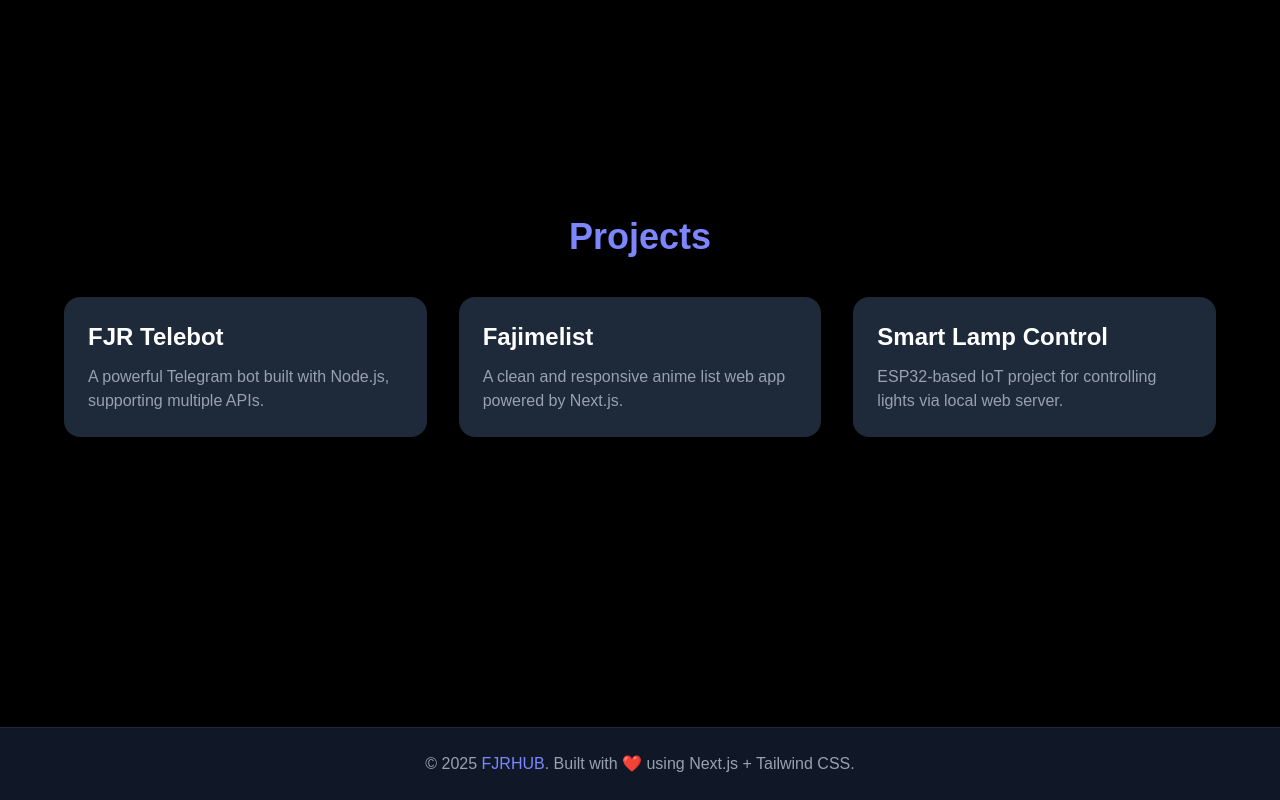
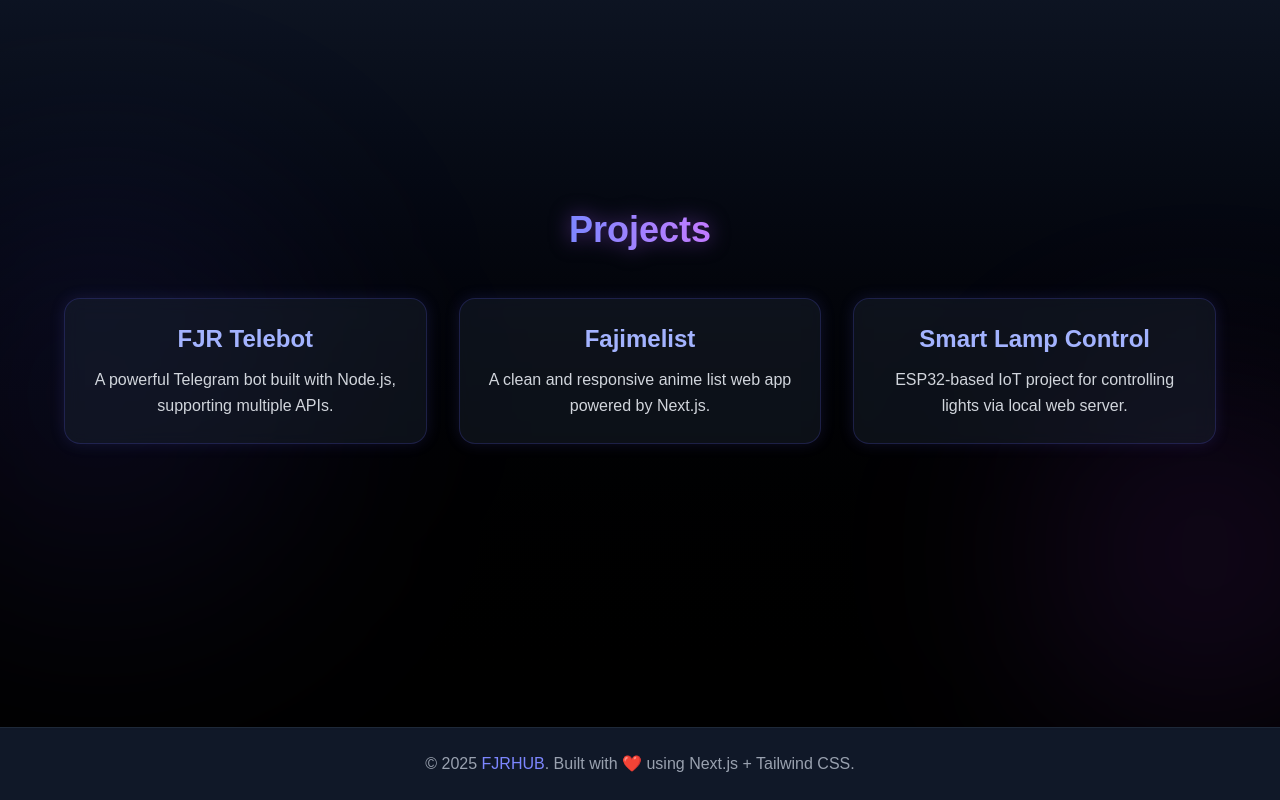
Before and after one commit to fjrhub/fjr, a Next.js app: page / in a window 1280 px wide. Shown: the part 873-1673 px from the top of the page. Built offline with nearby package versions, Linux system fonts and the light colour scheme.

Commit message:
style(projects): unify section gradient with hero for smoother visual flow

```diff
--- a/app/components/Projects.jsx
+++ b/app/components/Projects.jsx
@@ -21,21 +21,32 @@
   return (
     <section
       id="projects"
-      className="h-screen flex flex-col justify-center bg-black text-white px-6"
+      className="min-h-screen flex flex-col justify-center items-center
+                 bg-gradient-to-b from-gray-900 to-black text-white px-6 text-center relative overflow-hidden"
     >
-      <h2 className="text-4xl font-bold mb-10 text-center text-indigo-400">
+      {/* efek cahaya halus biar nyatu sama hero */}
+      <div className="absolute inset-0">
+        <div className="absolute w-[400px] h-[400px] bg-indigo-500/10 blur-[120px] rounded-full top-1/3 left-[-100px]" />
+        <div className="absolute w-[350px] h-[350px] bg-purple-500/10 blur-[100px] rounded-full bottom-0 right-[-100px]" />
+      </div>
+
+      <h2 className="text-4xl font-bold mb-12 text-transparent bg-clip-text bg-gradient-to-r from-indigo-400 to-purple-400 drop-shadow-[0_0_10px_rgba(168,85,247,0.5)] relative z-10">
         Projects
       </h2>
 
-      <div className="grid md:grid-cols-3 gap-8 max-w-6xl mx-auto">
+      <div className="grid md:grid-cols-3 gap-8 max-w-6xl mx-auto relative z-10">
         {projects.map((p, i) => (
           <motion.div
             key={i}
             whileHover={{ scale: 1.05 }}
-            className="bg-gray-800 rounded-2xl p-6 shadow-lg hover:shadow-indigo-500/30 transition"
+            className="bg-gray-800/40 border border-indigo-500/20 rounded-2xl p-6
+                       shadow-[0_0_15px_rgba(99,102,241,0.15)] hover:shadow-[0_0_25px_rgba(139,92,246,0.4)]
+                       backdrop-blur-sm transition-all duration-300"
           >
-            <h3 className="text-2xl font-semibold mb-3">{p.title}</h3>
-            <p className="text-gray-400">{p.desc}</p>
+            <h3 className="text-2xl font-semibold mb-3 text-indigo-300">
+              {p.title}
+            </h3>
+            <p className="text-gray-300 leading-relaxed">{p.desc}</p>
           </motion.div>
         ))}
       </div>
```
